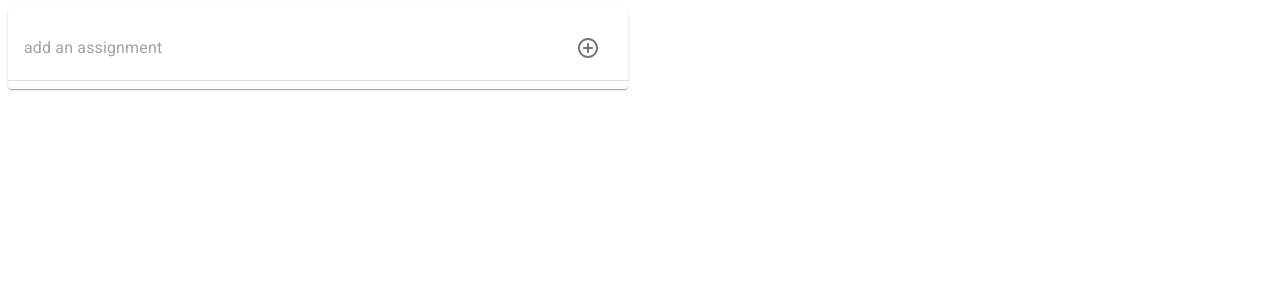
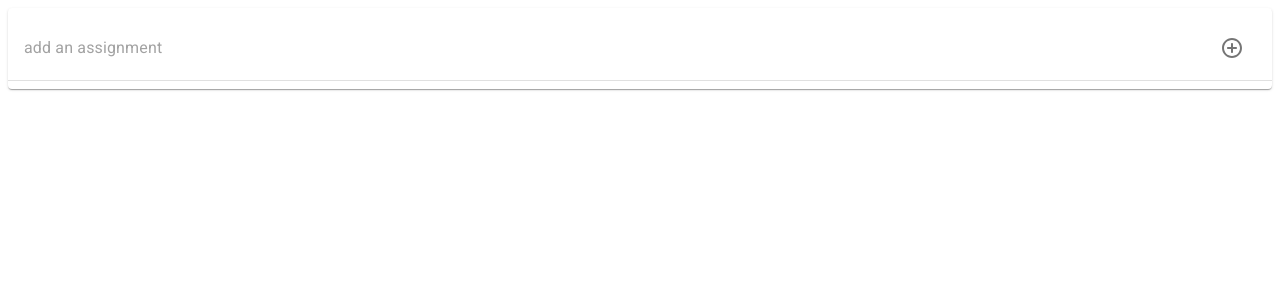
Before and after one commit to Kordimion/assignment_manager, a React (Create React App) app: page / in a window 1280 px wide. Shown: the top 300 px of the page. Built offline with nearby package versions, Linux system fonts and the light colour scheme.

Commit message:
increasing assignments component to 100% width

```diff
--- a/src/components/App.jsx
+++ b/src/components/App.jsx
@@ -6,7 +6,7 @@ function App() {
   return (
     <div className="App">
       <Grid container spacing={3}>
-        <Grid item xs={6}>
+        <Grid item xs={12}>
           <Assignments />
         </Grid>
       </Grid>
```
